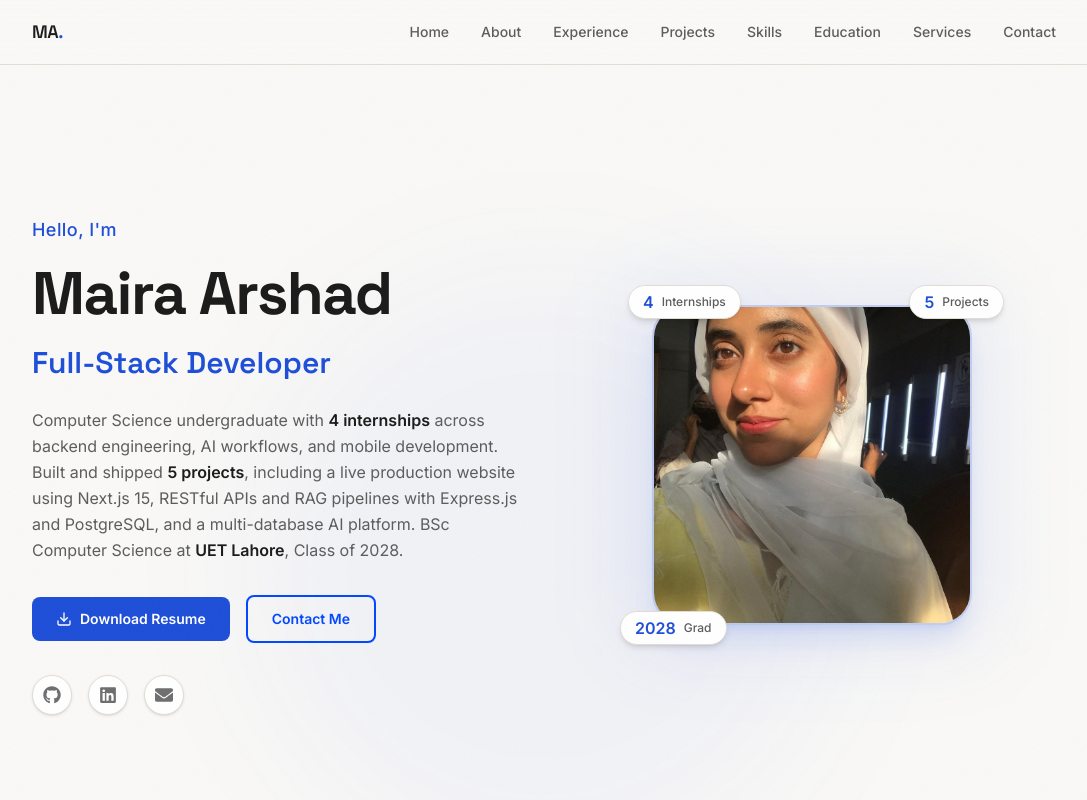
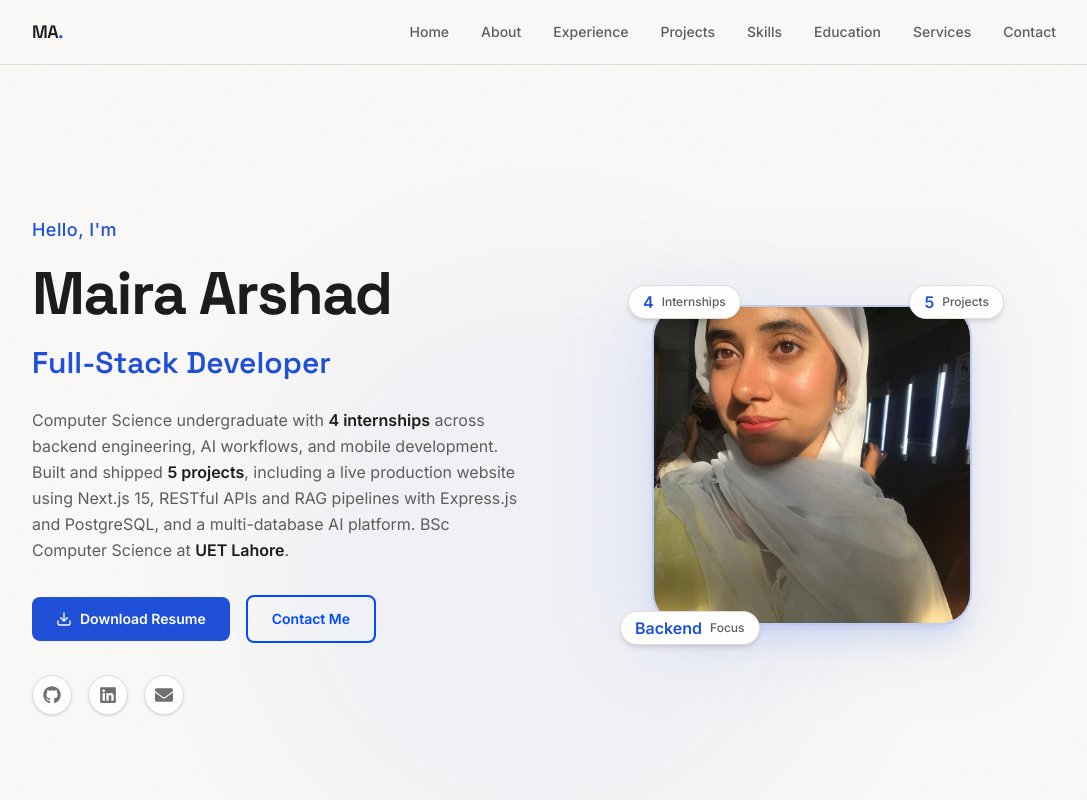
Before and after one commit to Mairaarshad19/Portfolio, a Next.js app: page / in a window 1280 px wide. Shown: the top 800 px of the page, without its empty margins (96-1183 px from the left). Built offline with nearby package versions, Linux system fonts and the light colour scheme.

Commit message:
fix: remove year references, shorten Honhaar Jawan cert title

```diff
--- a/src/components/Education.tsx
+++ b/src/components/Education.tsx
@@ -5,8 +5,7 @@ import { educationContent } from "@/data/portfolio-content";
 import { useScrollReveal } from "@/lib/useScrollReveal";
 
 export default function Education() {
-  const { degree, institution, year, coursework, certifications } =
-    educationContent;
+  const { degree, institution, coursework, certifications } = educationContent;
   const { ref, revealed } = useScrollReveal();
 
   return (
@@ -23,8 +22,7 @@ export default function Education() {
           {/* ── LEFT COLUMN — Education ── */}
           <div className="card-lift bg-bg-elevated border border-border rounded-xl p-6 sm:p-8 shadow-sm h-full">
             {/* Degree row */}
-            <div className="flex flex-col sm:flex-row sm:items-start sm:justify-between gap-4 mb-10">
-              <div className="flex items-start gap-4">
+            <div className="flex items-start gap-4 mb-10">
               <span className="w-12 h-12 shrink-0 rounded-lg bg-accent/10 border border-accent/20 flex items-center justify-center">
                 <GraduationCap size={24} className="text-accent" />
               </span>
@@ -34,10 +32,6 @@ export default function Education() {
                 </h3>
                 <p className="text-sm text-fg-muted mt-1">{institution}</p>
               </div>
-              </div>
-              <span className="inline-flex items-center px-3 py-1.5 text-xs font-medium text-accent bg-accent-subtle border border-accent/20 rounded-full whitespace-nowrap">
-                {year}
-              </span>
             </div>
 
             {/* Relevant coursework — pill tags */}
--- a/src/components/Hero.tsx
+++ b/src/components/Hero.tsx
@@ -34,8 +34,8 @@ const achievementBadges: {
     delay: "float-badge-delay-2",
   },
   {
-    value: "2028",
-    label: "Grad",
+    value: "Backend",
+    label: "Focus",
     position: "-bottom-5 -left-8",
     delay: "float-badge-delay-3",
   },
--- a/src/data/portfolio-content.ts
+++ b/src/data/portfolio-content.ts
@@ -6,7 +6,6 @@ export interface Certification {
 export const educationContent = {
   degree: "BS Computer Science",
   institution: "UET Lahore",
-  year: "Expected July 2028",
   coursework: [
     "Programming Fundamentals",
     "Object-Oriented Programming",
@@ -19,7 +18,7 @@ export const educationContent = {
   certifications: [
     { name: "AI Fluency Framework & Foundations", issuer: "Anthropic" },
     { name: "SQL (Basic & Intermediate)", issuer: "HackerRank" },
-    { name: "AI & Data Science for Beginners", issuer: "Honhaar Jawan" },
+    { name: "AI & Data Science", issuer: "Honhaar Jawan" },
   ],
 };
 
@@ -243,7 +242,7 @@ export const heroContent = {
     "Full-Stack Developer",
     "API Designer",
   ],
-  role: "Computer Science undergraduate with **4 internships** across backend engineering, AI workflows, and mobile development. Built and shipped **5 projects**, including a live production website using Next.js 15, RESTful APIs and RAG pipelines with Express.js and PostgreSQL, and a multi-database AI platform. BSc Computer Science at **UET Lahore**, Class of 2028.",
+  role: "Computer Science undergraduate with **4 internships** across backend engineering, AI workflows, and mobile development. Built and shipped **5 projects**, including a live production website using Next.js 15, RESTful APIs and RAG pipelines with Express.js and PostgreSQL, and a multi-database AI platform. BSc Computer Science at **UET Lahore**.",
   intro: [],
   buttons: [
     { label: "Download Resume", href: "/Maira_Arshad_Resume.pdf", variant: "primary" },
```
Lines whose indentation alone changed are shown as unchanged.
